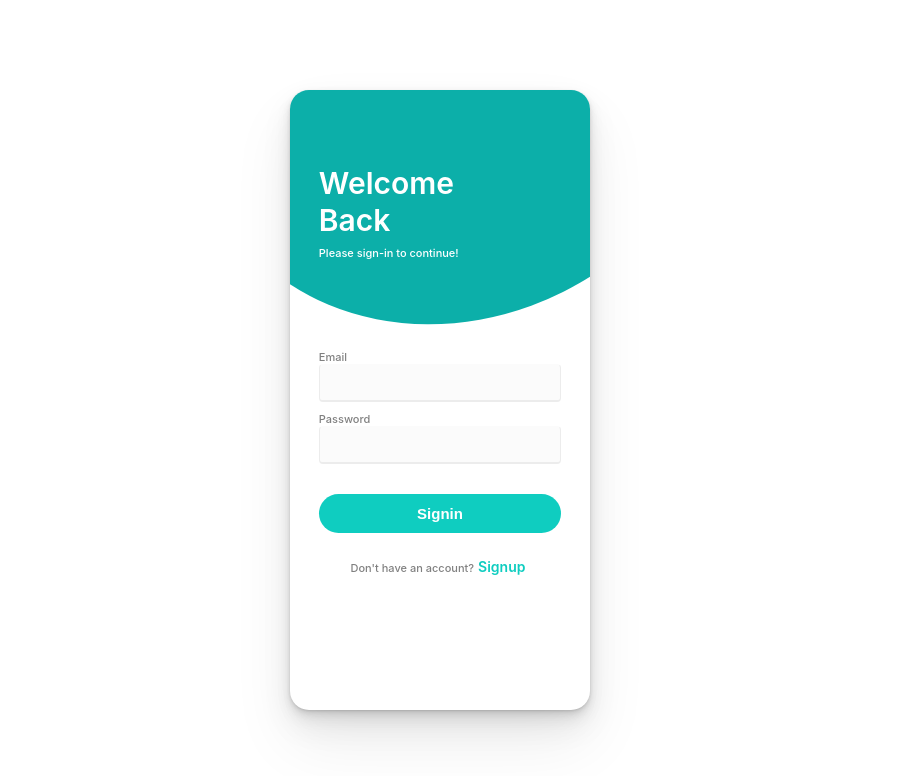
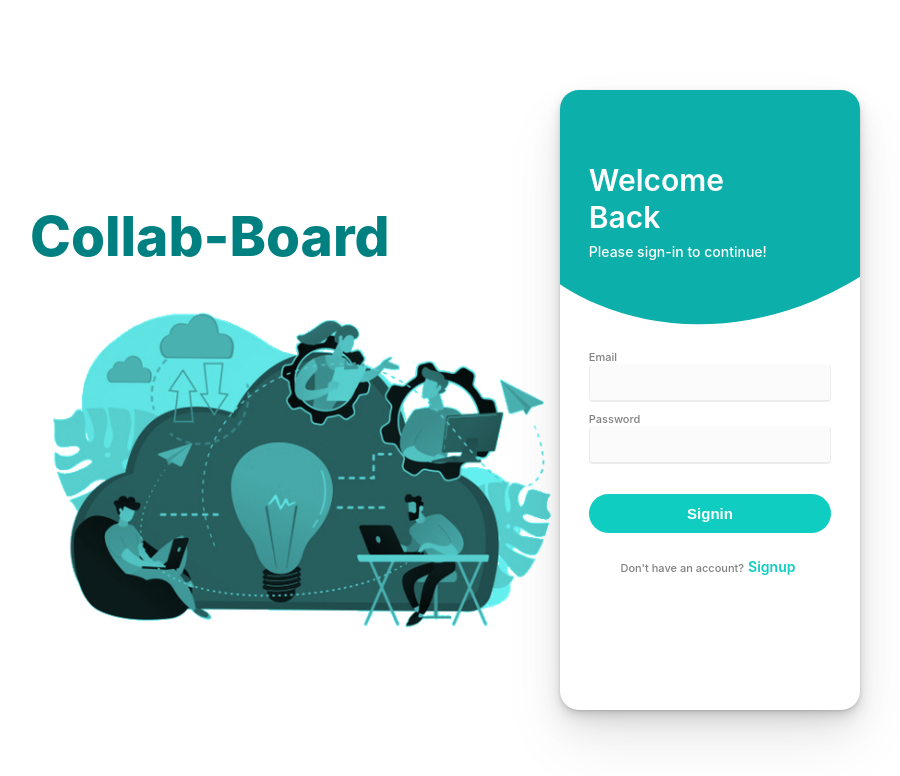
Before and after one commit to anand-2020/Collab-Board, a React (Create React App) app in the folder client/: page /auth in a window 1280 px wide. Shown: the top 776 px of the page, without its empty margins (200-1100 px from the left). Built offline with nearby package versions, Linux system fonts and the light colour scheme; no server answers.

Commit message:
improved UI

```diff
--- a/client/src/App.js
+++ b/client/src/App.js
@@ -9,8 +9,13 @@ const App = () => {
   const [authenticated, setAuthenticated] = useState(false);
   const [currentUser, setCurrentUser] = useState(null);
   const [socket, setSocket] = useState(null);
+  const [loading, setLoading] = useState(true);
 
   const checkAuthentication = () => {
+    if (!localStorage.getItem("jwt")) {
+      setLoading(false);
+      return;
+    }
     axios
       .get("http://localhost:5000/api/auth/isLoggedIn", {
         headers: {
@@ -20,6 +25,7 @@ const App = () => {
       .then((res) => {
         setAuthenticated(true);
         setCurrentUser(res.data.data.user);
+        setLoading(false);
 
         const connection = socketio.connect("http://localhost:5000/", {
           query: { token: localStorage.getItem("jwt") },
@@ -27,6 +33,7 @@ const App = () => {
         setSocket(connection);
       })
       .catch((err) => {
+        setLoading(false);
         console.log(err);
       });
   };
@@ -50,7 +57,7 @@ const App = () => {
       }}
     >
       <SocketContext.Provider value={{ socket: socket }}>
-        <Home />
+        {!loading ? <Home /> : null}
       </SocketContext.Provider>
     </AuthContext.Provider>
   );
--- a/client/src/components/Profile.js
+++ b/client/src/components/Profile.js
@@ -1,13 +1,16 @@
-import React, { useState, useEffect } from "react";
+import React, { useState, useEffect, useContext } from "react";
+import { Redirect } from "react-router-dom";
 import axios from "axios";
 import Board from "./canvas/Board";
 import BoardCardGrid from "./UI/BoardCardGrid";
 import BoardCard from "./UI/BoardCard";
 import Navbar from "./UI/Navbar";
+import AuthContext from "../context/auth-context";
 
 const Profile = () => {
   const [boards, setBoards] = useState([]);
   const [currBoard, setCurrBoard] = useState(null);
+  const { authenticated } = useContext(AuthContext);
 
   useEffect(() => {
     axios
@@ -33,7 +36,8 @@ const Profile = () => {
 
   return (
     <div>
-
+      {authenticated ? (
+        <div>
           <Navbar />
           {currBoard ? <Board board={currBoard} /> : null}
           <BoardCardGrid>
@@ -44,9 +48,12 @@ const Profile = () => {
                   changeCurrBoard(board._id);
                 }}
               />
-
             ))}
           </BoardCardGrid>
+        </div>
+      ) : (
+        <Redirect to="/auth" />
+      )}
     </div>
   );
 };
--- a/client/src/components/UI/BoardCard.js
+++ b/client/src/components/UI/BoardCard.js
@@ -1,34 +1,34 @@
-import React from 'react';
-import { makeStyles, useTheme } from '@material-ui/core/styles';
-import Card from '@material-ui/core/Card';
-import CardContent from '@material-ui/core/CardContent';
-import CardMedia from '@material-ui/core/CardMedia';
-import IconButton from '@material-ui/core/IconButton';
-import Typography from '@material-ui/core/Typography';
-import BorderColor from '@material-ui/icons/BorderColor'
-import Share from '@material-ui/icons/Share'
+import React from "react";
+import { makeStyles, useTheme } from "@material-ui/core/styles";
+import Card from "@material-ui/core/Card";
+import CardContent from "@material-ui/core/CardContent";
+import CardMedia from "@material-ui/core/CardMedia";
+import IconButton from "@material-ui/core/IconButton";
+import Typography from "@material-ui/core/Typography";
+import BorderColor from "@material-ui/icons/BorderColor";
+import Share from "@material-ui/icons/Share";
 
 const useStyles = makeStyles((theme) => ({
   root: {
-        padding: theme.spacing(2, 1, 2)
+    padding: theme.spacing(2, 1, 2),
   },
   card: {
-        display: 'flex',
+    display: "flex",
   },
   details: {
-        display: 'flex',
-        flexDirection: 'column',
+    display: "flex",
+    flexDirection: "column",
   },
   content: {
-        flex: '1 0 auto',
+    flex: "1 0 auto",
   },
   cover: {
     width: 151,
   },
   controls: {
-        display: 'flex',
+    display: "flex",
     justifyContent: "space-around",
-        alignItems: 'center',
+    alignItems: "center",
     paddingLeft: theme.spacing(1),
     paddingBottom: theme.spacing(1),
   },
@@ -61,7 +61,8 @@ export default function BoardCard(props) {
         </div>
         <CardMedia
           className={classes.cover}
-                    image="https://eltplanning.files.wordpress.com/2015/09/20150925_161928.jpg"
+          //image="https://eltplanning.files.wordpress.com/2015/09/20150925_161928.jpg"
+          image="https://encrypted-tbn0.gstatic.com/images?q=tbn:ANd9GcSW8ccuuoz4787GaOAP7Yp9RVwe2b0XjnLmQQ&usqp=CAU"
           title="Your Board One"
         />
       </Card>
--- a/client/src/components/UI/Navbar.js
+++ b/client/src/components/UI/Navbar.js
@@ -37,6 +37,9 @@ const useStyles = makeStyles((theme) => ({
   title: {
     flexGrow: 1,
   },
+  appBar: {
+    backgroundColor: "#009192",
+  },
 }));
 
 const Navbar = () => {
@@ -64,7 +67,7 @@ const Navbar = () => {
   return (
     <div className={classes.root}>
       <CssBaseline />
-      <AppBar position="fixed" color="primary">
+      <AppBar position="fixed" className={classes.appBar}>
         <Toolbar>
           {/* <IconButton edge="start" color="inherit" aria-label="open drawer">
                     <MenuIcon />
--- a/client/src/components/auth/Auth.js
+++ b/client/src/components/auth/Auth.js
@@ -6,14 +6,19 @@ import { motion } from "framer-motion";
 import { AccountContext } from "./accountContext";
 import { SignupForm } from "./SignupForm";
 import AuthContext from "../../context/auth-context";
+import appMotoImage from "../../assets/appMoto.PNG";
 
 const AuthContainer = styled.div`
   width: 100%;
   height: 100%;
   display: flex;
-  flex-direction: column;
+  flex-direction: row;
   align-items: center;
   justify-content: center;
+
+  @media (max-width: 850px) {
+    flex-direction: column;
+  }
 `;
 
 const BoxContainer = styled.div`
@@ -71,7 +76,7 @@ const HeaderText = styled.h2`
 const SmallText = styled.h5`
   color: #fff;
   font-weight: 500;
-  font-size: 11px;
+  font-size: 14px;
   z-index: 10;
   margin: 0;
   margin-top: 7px;
@@ -105,6 +110,35 @@ const expandingTransition = {
   stiffness: 30,
 };
 
+const ImageConatiner = styled.div`
+  align-items: center;
+  justify-content: center;
+  @media (max-width: 850px) {
+    display: none;
+  }
+`;
+
+const ImageText = styled.h1`
+  font-size: 55px;
+  padding-top: 5px;
+  padding-left: 10px;
+  font-weight: 800;
+  color: teal;
+`;
+
+const AppHeaderText = styled.h1`
+  font-size: 35px;
+  font-weight: 700;
+  color: black;
+  z-index: 10;
+  margin: 0;
+  display: none;
+
+  @media (max-width: 850px) {
+    display: block;
+  }
+`;
+
 const Auth = (props) => {
   const { authenticated } = useContext(AuthContext);
 
@@ -137,6 +171,10 @@ const Auth = (props) => {
   return (
     <AuthContainer>
       <AccountContext.Provider value={contextValue}>
+        <ImageConatiner>
+          <ImageText>Collab-Board</ImageText>
+          <img width="540px" height="330px" src={appMotoImage} />
+        </ImageConatiner>
         {!authenticated ? (
           <BoxContainer>
             <TopContainer>
@@ -148,6 +186,7 @@ const Auth = (props) => {
               />
               {active === "signin" && (
                 <HeaderContainer>
+                  {/* <AppHeaderText>Collab-Board</AppHeaderText> */}
                   <HeaderText>Welcome</HeaderText>
                   <HeaderText>Back</HeaderText>
                   <SmallText>Please sign-in to continue!</SmallText>
@@ -155,6 +194,7 @@ const Auth = (props) => {
               )}
               {active === "signup" && (
                 <HeaderContainer>
+                  {/* <AppHeaderText>Collab-Board</AppHeaderText> */}
                   <HeaderText>Create</HeaderText>
                   <HeaderText>Account</HeaderText>
                   <SmallText>Please sign-up to continue!</SmallText>
```
Also changed, not shown: client/src/assets/appMoto.PNG (added). Lines whose indentation alone changed are shown as unchanged.
